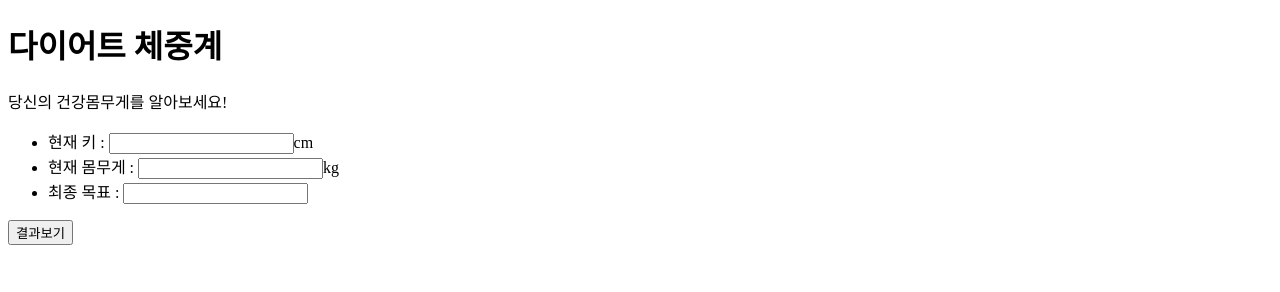
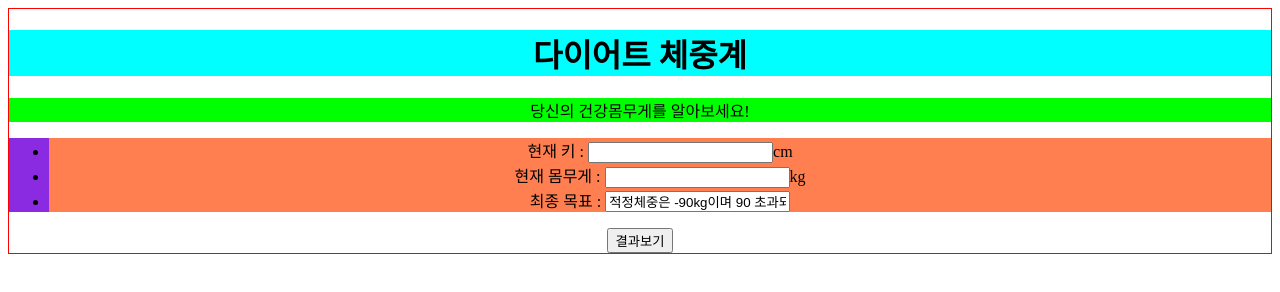
Before and after one commit to leejonghyunbeen/calc_240110_test, a plain HTML site: page index.html in a window 1280 px wide. Both pictures are taken after a click on the button "결과보기". Drawn offline with Linux system fonts and the light colour scheme.

Commit message:
체중계 완성

```diff
--- a/index.html
+++ b/index.html
@@ -4,7 +4,20 @@
     <meta charset="UTF-8">
     <meta name="viewport" content="width=device-width, initial-scale=1.0">
     <title>체중계 만들기</title>
+    <style>
+        main {}
+        .all {
+            border: 1px solid red; text-align: center;
+        }
+        .all h1 {background-color: aqua;}
+        .all p {background-color: lime;}
+        .all ul  {background-color: blueviolet;}
+        .all ul li {background-color: coral;}
+        .all button {}
+    </style>
 </head>
+<main>
+    <div class="all">
         <h1>다이어트 체중계</h1>
         <p>당신의 건강몸무게를 알아보세요!</p>
         <ul>
@@ -13,6 +26,9 @@
             <li>최종 목표 : <input type="text" id="goals"></li>
         </ul>
         <button type="button" id="result">결과보기</button>
+    </div>
+</main>
+
     <script src="/script/calc.js"></script>
 </body>
 </html>
--- a/script/calc.js
+++ b/script/calc.js
@@ -3,3 +3,17 @@ const weight =document.querySelector('#weight')
 const goals = document.querySelector('#goals')
 const btn = document.querySelector('#result')
 console.log(height,weight,goals,btn)
+//“적정체중 = (본인신장-100)*0.9”
+//1.height 의 value가 나오는지 본다
+//2.weight의 value가 나오는지본다
+//3. 적정체중 변수를 만든뒤 계산식을 만든다
+//4. 초과 체중의 변수를 만든다
+//5. 최종 칸에  결과가 출력되게 만든다
+btn.addEventListener('click',function(){
+    console.log(".")
+    console.log(Number(height.value))
+    console.log(Number(weight.value))
+    let Proper_weight = (Number(height.value)-100)*0.9
+    let total =Number(weight.value)- Number(Proper_weight);
+    goals.value = `적정체중은 ${Proper_weight}kg이며 ${total} 초과되었습니다`
+})
```
Lines whose indentation alone changed are shown as unchanged.
